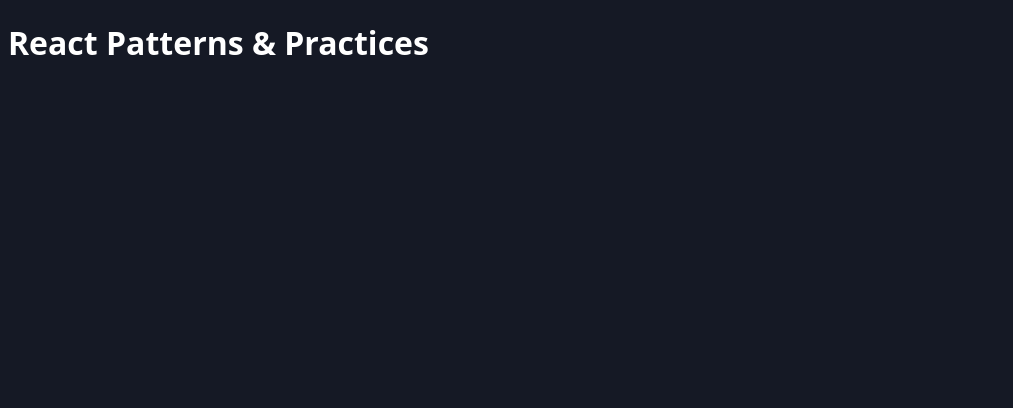
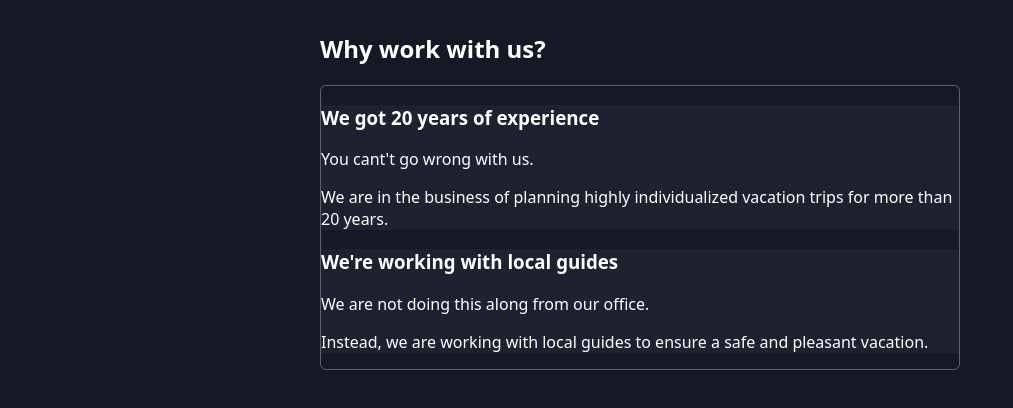
Before and after one commit to jeerawut97/react-patterns, a React (Vite) app: page / in a window 1280 px wide. Shown: the top 408 px of the page, without its empty margins (0-1013 px from the left). Built offline with nearby package versions, Linux system fonts and the light colour scheme.

Commit message:
Compound Components

```diff
--- a/src/App.jsx
+++ b/src/App.jsx
@@ -1,5 +1,26 @@
+import Accordion from "./components/Accordion";
+import AccordionItem from "./components/AccordionItem";
+
 function App() {
-  return <h1>React Patterns & Practices</h1>;
+  return <main>
+    <section>
+      <h2>Why work with us?</h2>
+      <Accordion className="accordion">
+        <AccordionItem className="accordion-item" title="We got 20 years of experience">
+          <article>
+            <p>You cant&apos;t go wrong with us.</p>
+            <p>We are in the business of planning highly individualized vacation trips for more than 20 years.</p>
+          </article>
+        </AccordionItem>
+        <AccordionItem className="accordion-item" title="We're working with local guides">
+          <article>
+            <p>We are not doing this along from our office.</p>
+            <p>Instead, we are working with local guides to ensure a safe and pleasant vacation.</p>
+          </article>
+        </AccordionItem>
+      </Accordion>
+    </section>
+  </main>
 }
 
 export default App;
--- /dev/null
+++ b/src/components/Accordion.jsx
@@ -0,0 +1,3 @@
+export default function Accordion({children, className}) {
+    return <ul className={className}>{children}</ul>
+}
--- /dev/null
+++ b/src/components/AccordionItem.jsx
@@ -0,0 +1,6 @@
+export default function AccordionItem({className, title, children}) {
+    return <li className={className}>
+        <h3>{title}</h3>
+        <div>{children}</div>
+    </li>
+}
```
